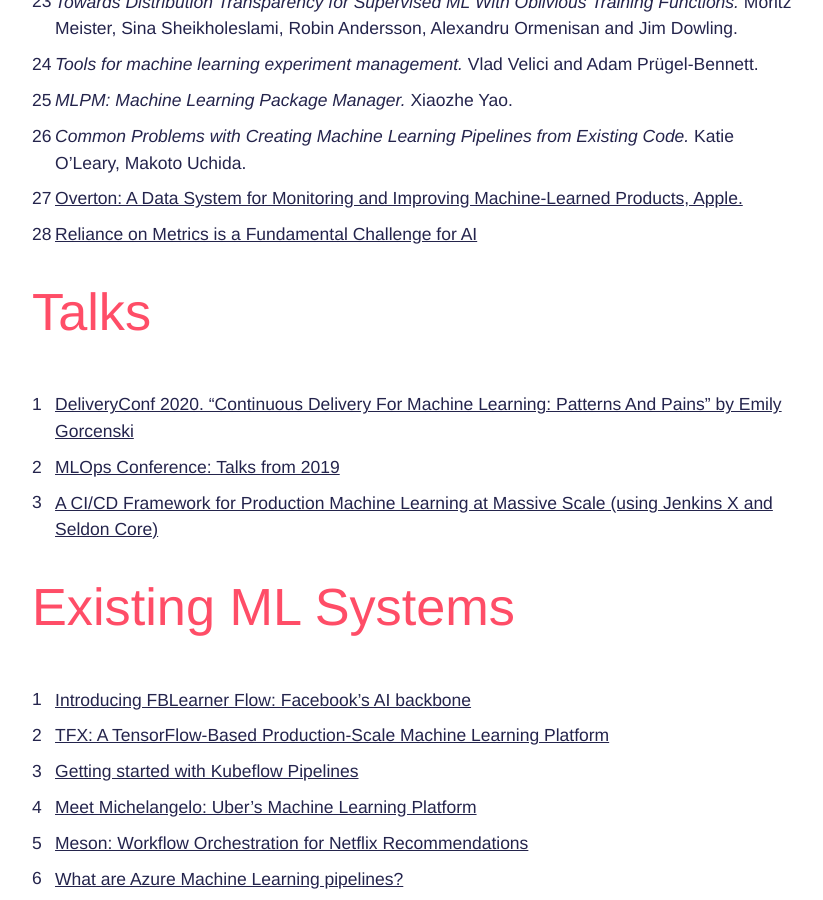
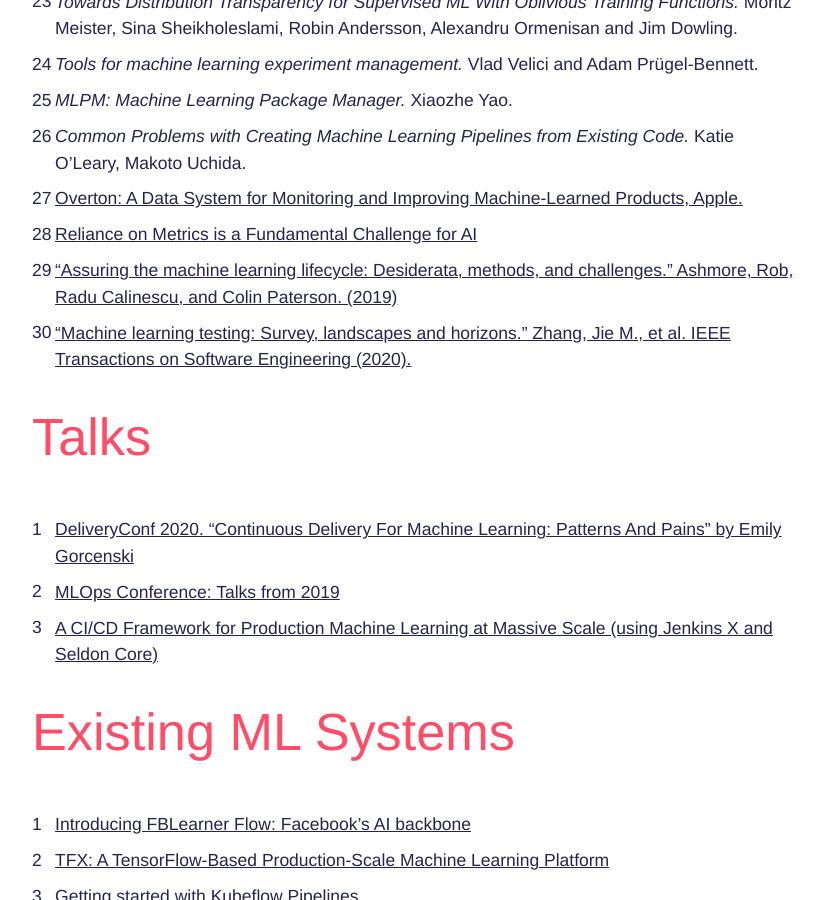
Before and after one commit to innoq/ml-ops.org, a Jekyll site: the page built from content/references.md, in a window 1280 px wide and 900 px high, scrolled down 4651 px. Shown: the whole window, without its empty margins (224-1047 px from the left). Built offline with Jekyll 4.4.1, drawn with Linux system fonts in a browser that asks for light colours; some web fonts are replaced.

Commit message:
new papers

```diff
--- a/content/references.md
+++ b/content/references.md
@@ -104,6 +104,8 @@
 7. *Common Problems with Creating Machine Learning Pipelines from Existing Code.* Katie O’Leary, Makoto Uchida.
 7. [Overton: A Data System for Monitoring and Improving Machine-Learned Products, Apple.](https://arxiv.org/pdf/1909.05372.pdf)
 7. [Reliance on Metrics is a Fundamental Challenge for AI](https://arxiv.org/pdf/2002.08512.pdf)
+7. ["Assuring the machine learning lifecycle: Desiderata, methods, and challenges." Ashmore, Rob, Radu Calinescu, and Colin Paterson. (2019)](https://arxiv.org/pdf/1905.04223.pdf)
+7. ["Machine learning testing: Survey, landscapes and horizons." Zhang, Jie M., et al. IEEE Transactions on Software Engineering (2020).](https://arxiv.org/pdf/1906.10742.pdf)
 
 
 # Talks
```
